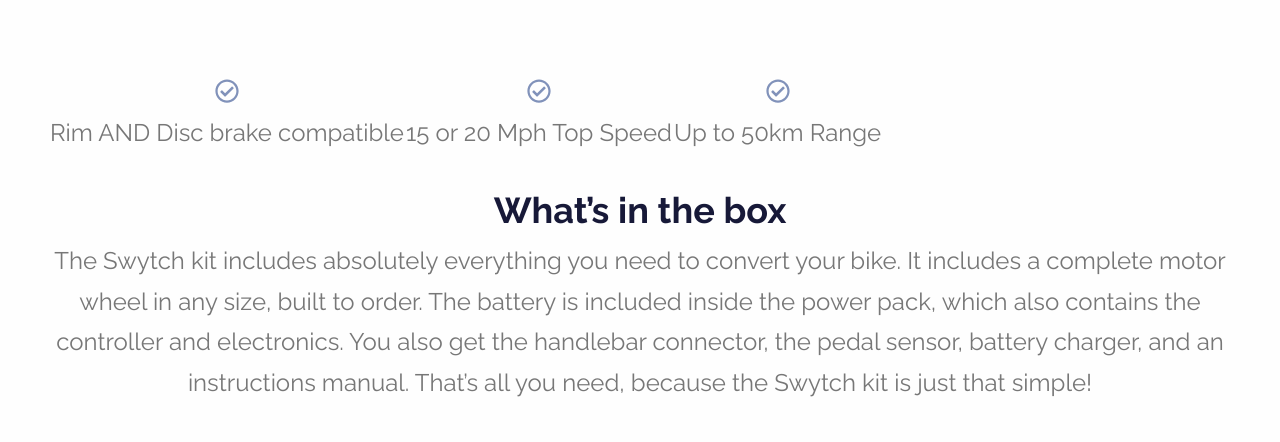
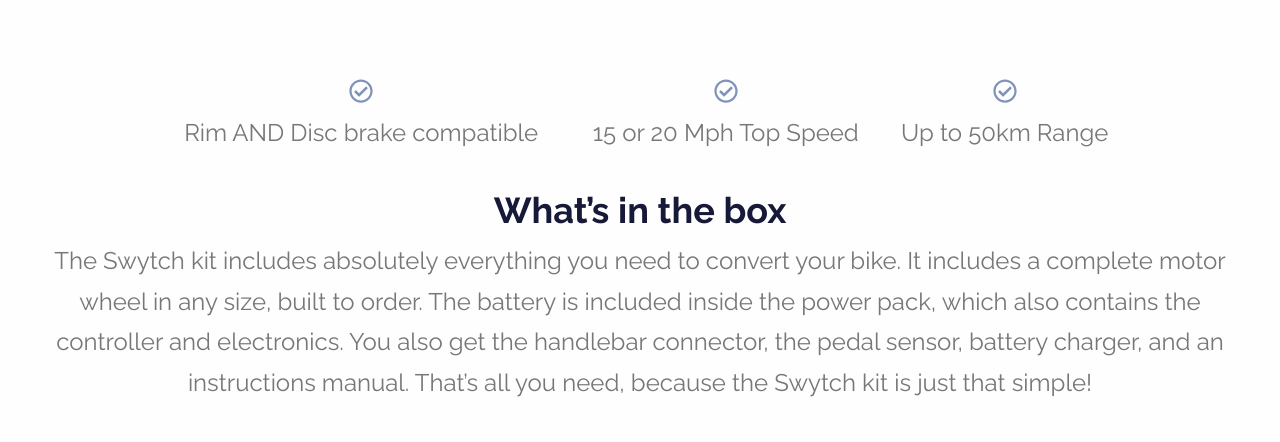
Before and after one commit to alteredco/mini_project, a React (Create React App) app: page / in a window 1280 px wide. Shown: the part 842-1284 px from the top of the page. Built offline with nearby package versions, Linux system fonts and the light colour scheme.

Commit message:
fixes to desktop layout styling

```diff
--- a/src/components/Form/Form.scss
+++ b/src/components/Form/Form.scss
@@ -8,6 +8,14 @@
   padding: 0.875em 1.875em 1.875em;
   background: $backdropColor;
   border-radius: 0.5em;
+  @include atSmall {
+    max-width: 100vw;
+  }
+  @include atMedium {
+    max-width: 70vw;
+    margin-left: auto;
+    margin-right: auto;
+  }
 }
 
 fieldset,
@@ -82,11 +90,6 @@
   }
 }
 
-.container {
-  margin: auto;
-  max-width: 100vw;
-}
-
 .credit-card {
   margin-top: 1.25em;
 }
--- a/src/components/MainText/MainText.js
+++ b/src/components/MainText/MainText.js
@@ -8,7 +8,7 @@
               <table>
           <tr>
             <td>
-            <CircleCheck/> Rim AND Disc brake compatible</td>
+            <CircleCheck /> Rim AND Disc brake compatible</td>
             <td>
             <CircleCheck/> 15 or 20 Mph Top Speed</td>
             <td>
--- a/src/components/MainText/MainText.scss
+++ b/src/components/MainText/MainText.scss
@@ -1,10 +1,13 @@
 @import "../../constants.scss";
 
 .mainText__container {
-  margin: 1em;
+  margin: 2em;
 }
 
 table {
+  margin-left: auto;
+  margin-right: auto;
+  width: 80vw;
   padding: 1em;
 }
 
```
Also changed, not shown: src/components/Form/Form.js (line endings or trailing spaces).
